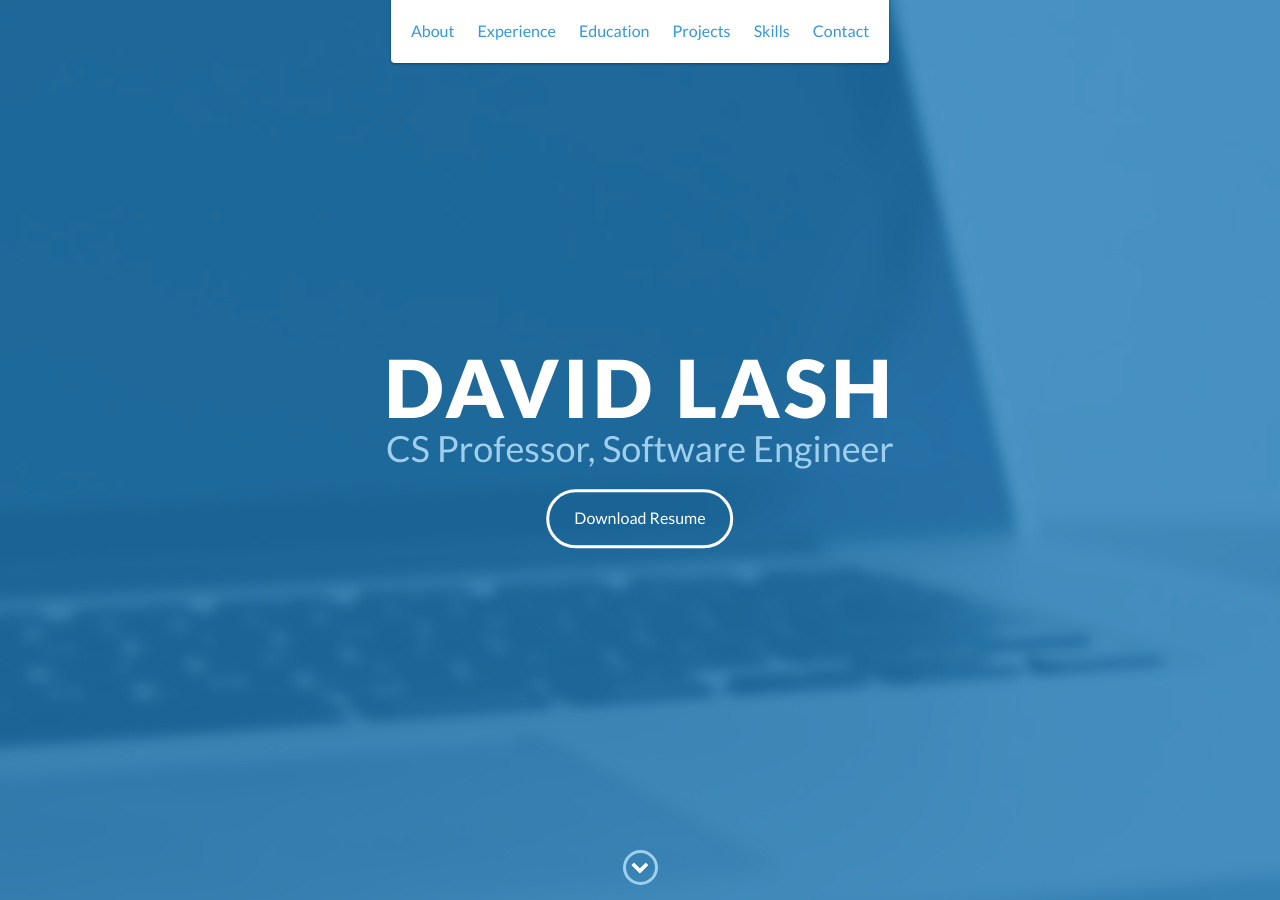
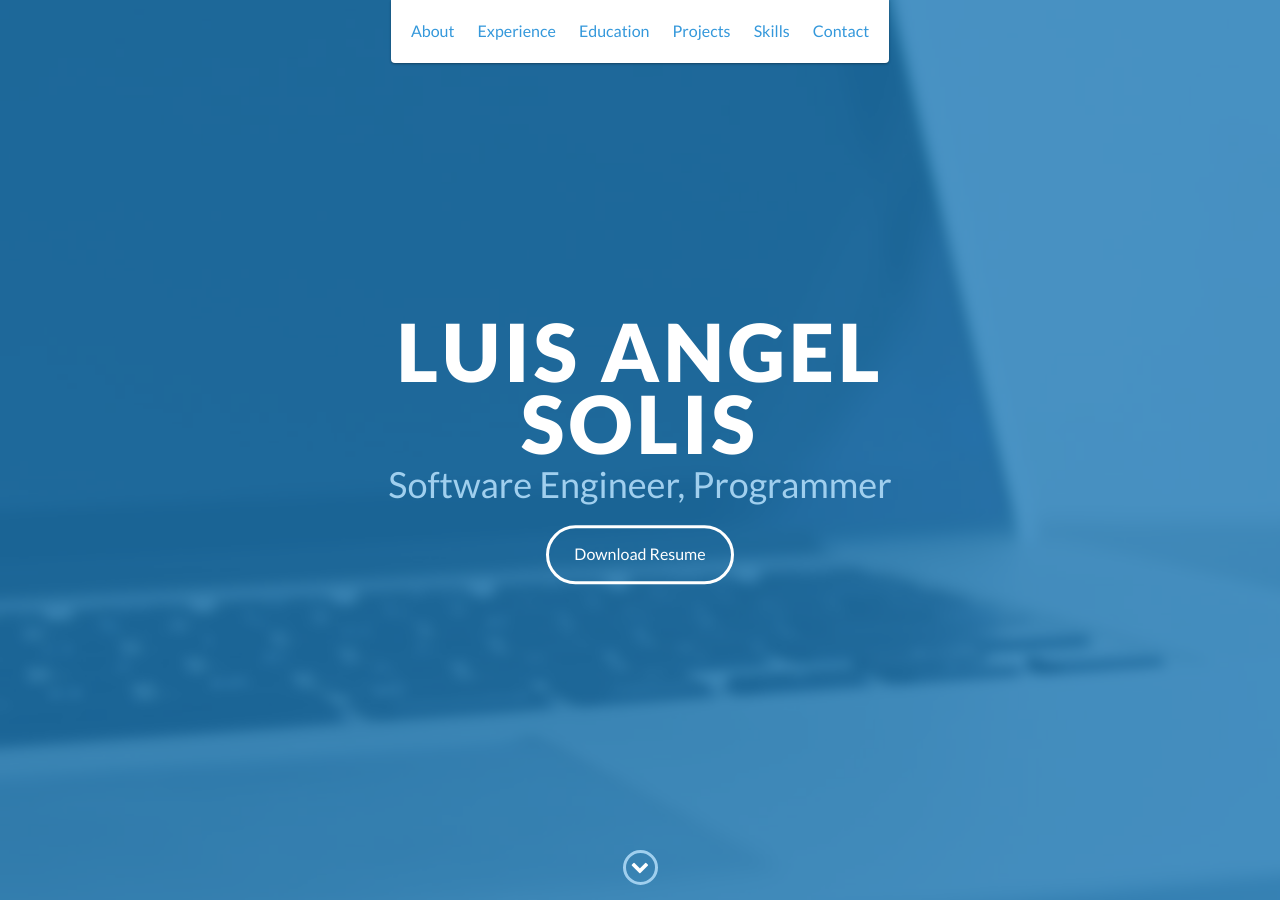
Before and after one commit to Luisangelsolis7/lsolis01.github.io, a Jekyll site: the page devportfolio-master/index.html, which Jekyll copies as it is, in a window 1280 px wide and 900 px high. Built offline with Jekyll 4.4.1, drawn with Linux system fonts in a browser that asks for light colours.

Commit message:
changed main name and title
just changed the name and title nothing else

```diff
--- a/devportfolio-master/index.html
+++ b/devportfolio-master/index.html
@@ -48,8 +48,8 @@
 
     <div id="lead">
         <div id="lead-content">
-            <h1>David Lash</h1>
-            <h2>CS Professor, Software Engineer</h2>
+            <h1>Luis Angel Solis</h1>
+            <h2>Software Engineer, Programmer</h2>
             <a href="#" class="btn-rounded-white">Download Resume</a>
         </div>
         <!-- End #lead-content -->
```
